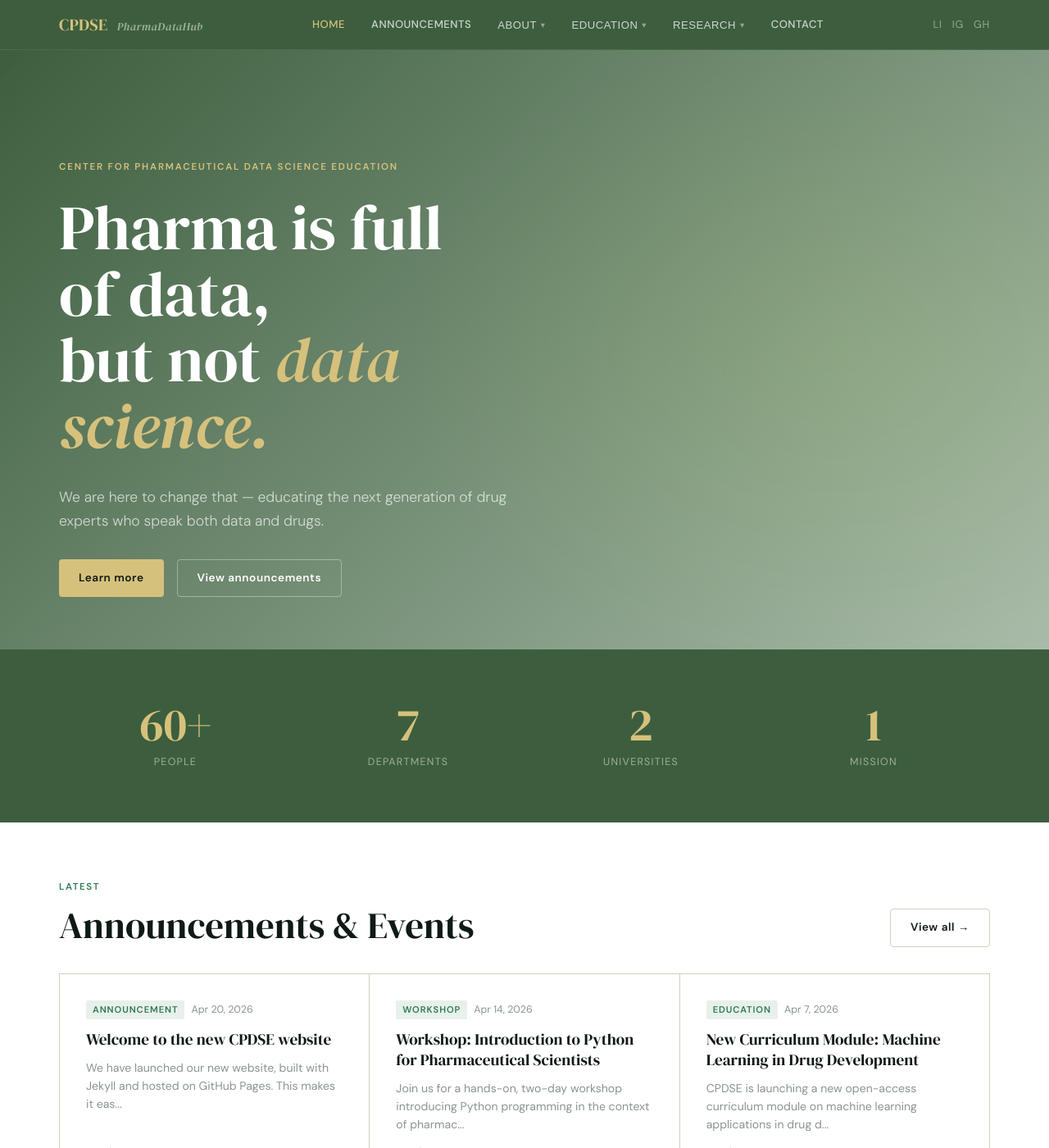
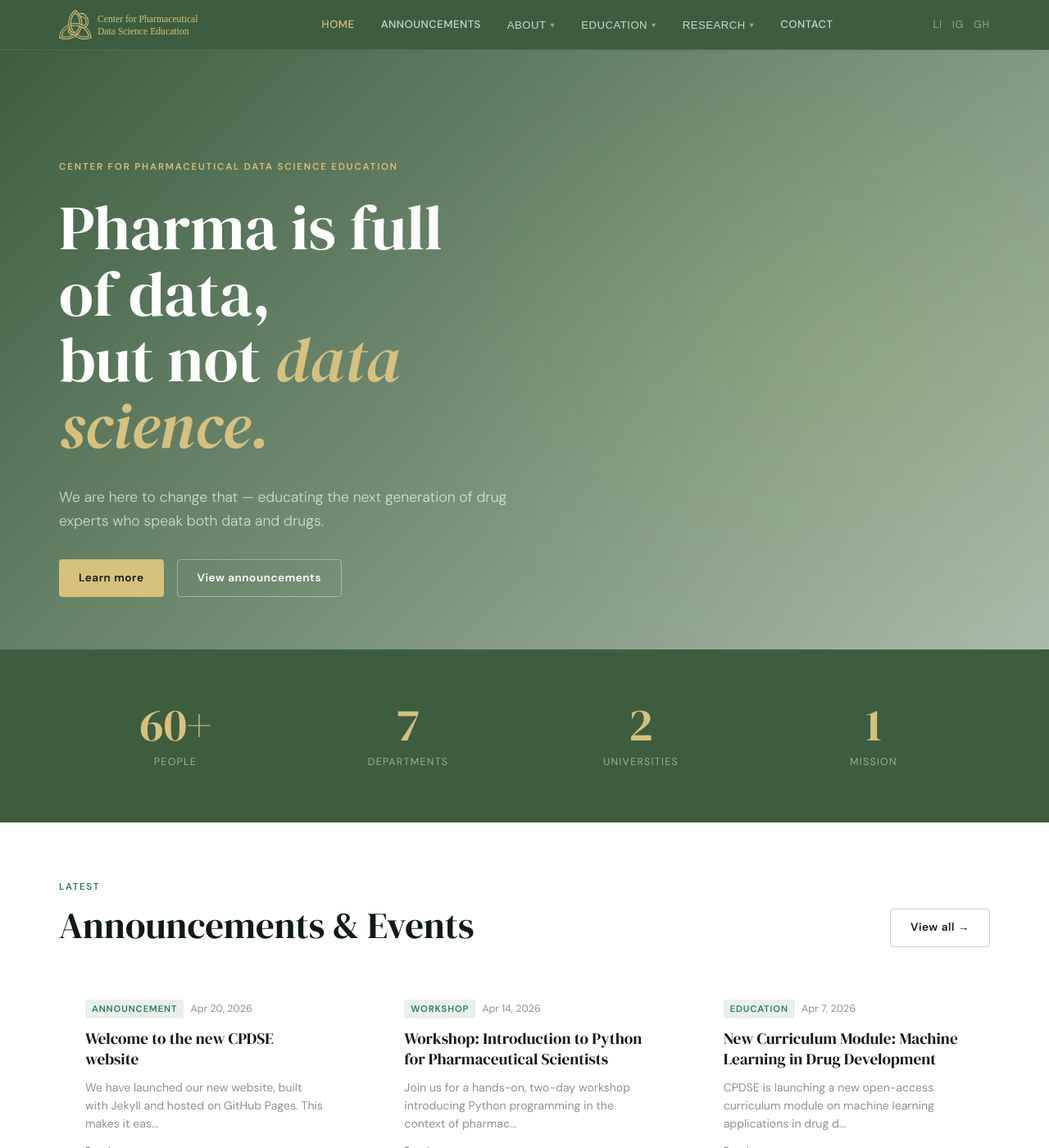
Before and after one commit to CPDSE/PagesCMS, a Jekyll site: the page built from index.md, in a window 1280 px wide and 1400 px high. Shown: the whole window at 82% size. Built offline with Jekyll 4.4.1, drawn with Linux system fonts in a browser that asks for light colours; some of the changed text lies outside the part shown.

Commit message:
style changes

```diff
--- a/_includes/nav.html
+++ b/_includes/nav.html
@@ -1,6 +1,8 @@
 <nav class="site-nav" aria-label="Main navigation">
   <div class="nav-inner">
-    <a href="{{ '/' | relative_url }}" class="nav-logo">CPDSE <span>PharmaDataHub</span></a>
+    <a href="{{ '/' | relative_url }}" class="nav-logo" aria-label="CPDSE Home">
+      <img src="{{ '/assets/logo_wide_gold.svg' | relative_url }}" alt="Center for Pharmaceutical Data Science Education" height="36">
+    </a>
 
     <ul class="nav-links" id="nav-links">
       {% for item in site.nav %}
--- a/_layouts/home.html
+++ b/_layouts/home.html
@@ -49,7 +49,7 @@ layout: default
     </div>
 
     <div class="announcements-grid fade-in-stagger">
-      {% assign posts = site.posts | slice: 0, 4 %}
+      {% assign posts = site.posts | slice: 0, 3 %}
       {% for post in posts %}
       <a class="announcement-card" href="{{ post.url | relative_url }}">
         <div class="card-meta">
--- a/assets/css/main.css
+++ b/assets/css/main.css
@@ -72,7 +72,10 @@ a { color: inherit; }
   color: var(--accent);
   text-decoration: none;
   letter-spacing: 0.02em;
+  display: flex;
+  align-items: center;
 }
+.nav-logo img { display: block; height: 36px; width: auto; }
 .nav-logo span { color: rgba(255,255,255,0.5); font-style: italic; font-size: 0.85rem; margin-left: 0.4rem; }
 
 .nav-links {
@@ -365,13 +368,14 @@ a { color: inherit; }
 /* ─── ANNOUNCEMENTS ───────────────────────────────────────── */
 .announcements-grid {
   display: grid;
-  grid-template-columns: repeat(auto-fill, minmax(300px, 1fr));
-  gap: 1px;
-  background: var(--border);
-  border: 1px solid var(--border);
+  grid-template-columns: repeat(3, 1fr);
+  gap: var(--space-md);
+}
+@media (max-width: 700px) {
+  .announcements-grid { grid-template-columns: 1fr; }
 }
 .announcement-card {
-  background: white;
+  background: transparent;
   padding: var(--space-md);
   text-decoration: none;
   color: var(--ink);
@@ -381,7 +385,7 @@ a { color: inherit; }
   transition: background 0.12s;
 }
 .announcement-card:hover {
-  background: var(--green-pale);
+  background: transparent;
 }
 .card-meta {
   display: flex;
```
Also changed, not shown: assets/logo_wide_gold.svg (added).
